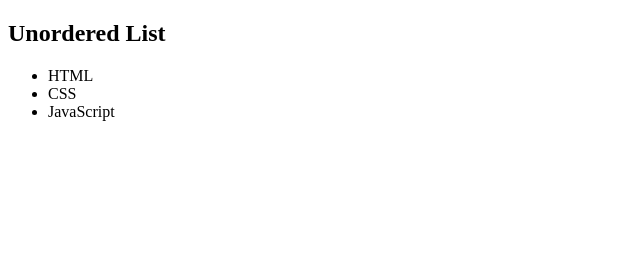
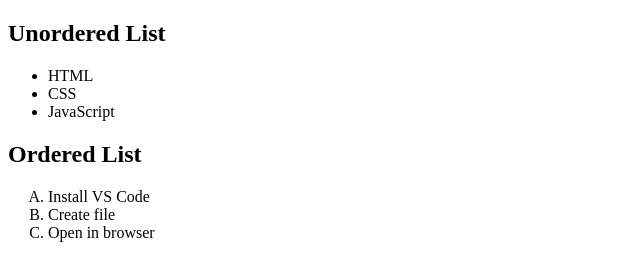
Before and after one commit to vriindaa-97/WDW_0163, a plain HTML site: page WDW_Assignments/Assignment_5.html in a window 1280 px wide. Shown: the whole page, without its empty margins (0-640 px from the left). Drawn offline with Linux system fonts and the light colour scheme.

Commit message:
Assignment 5- Ordered List added

```diff
--- a/WDW_Assignments/Assignment_5.html
+++ b/WDW_Assignments/Assignment_5.html
@@ -12,5 +12,11 @@
      <li>CSS</li>
      <li>JavaScript</li>
    </ul>
+   <h2>Ordered List</h2>
+   <ol type="A">
+     <li>Install VS Code</li>
+     <li>Create file</li>
+     <li>Open in browser</li>
+   </ol>
 </body>
 </html>
```
